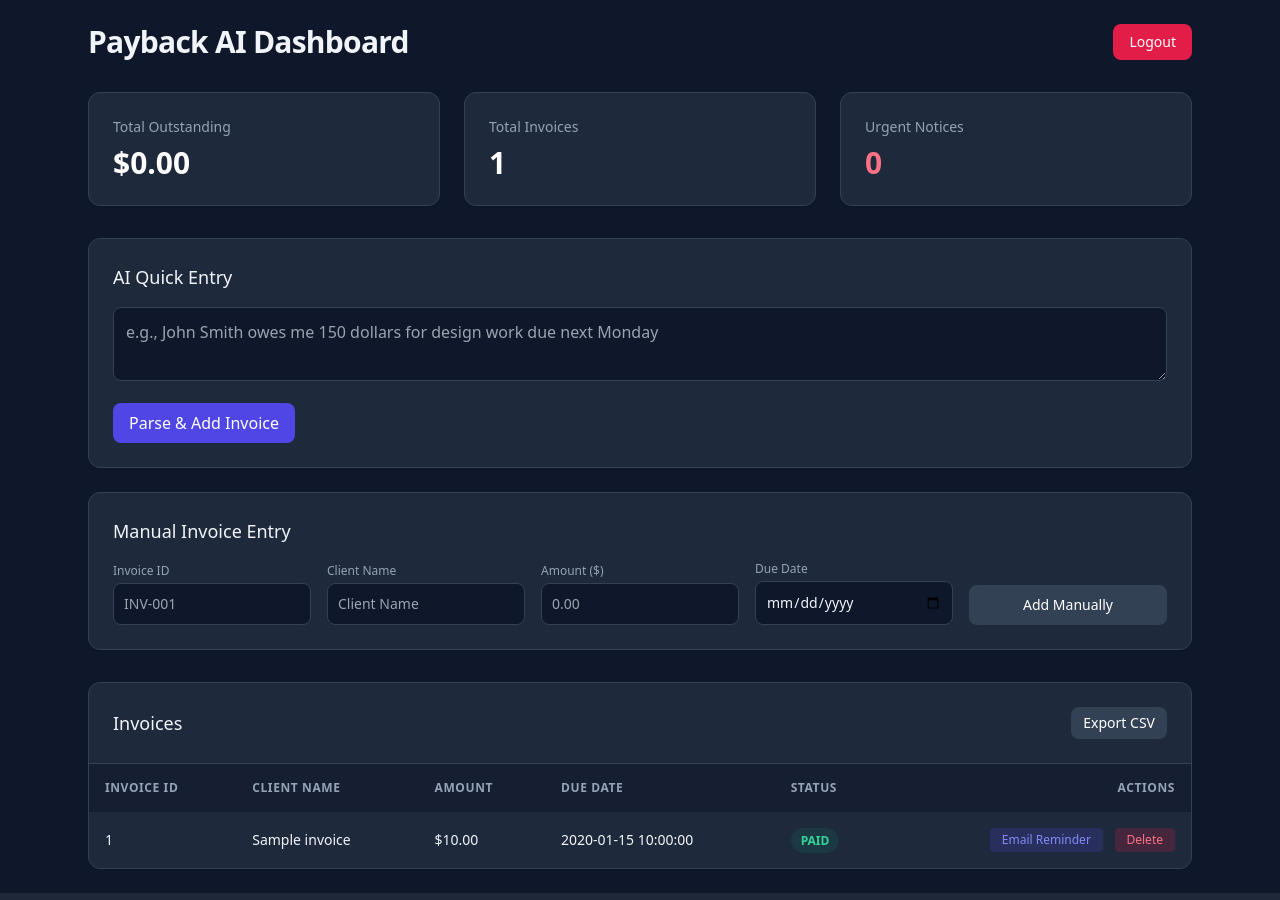
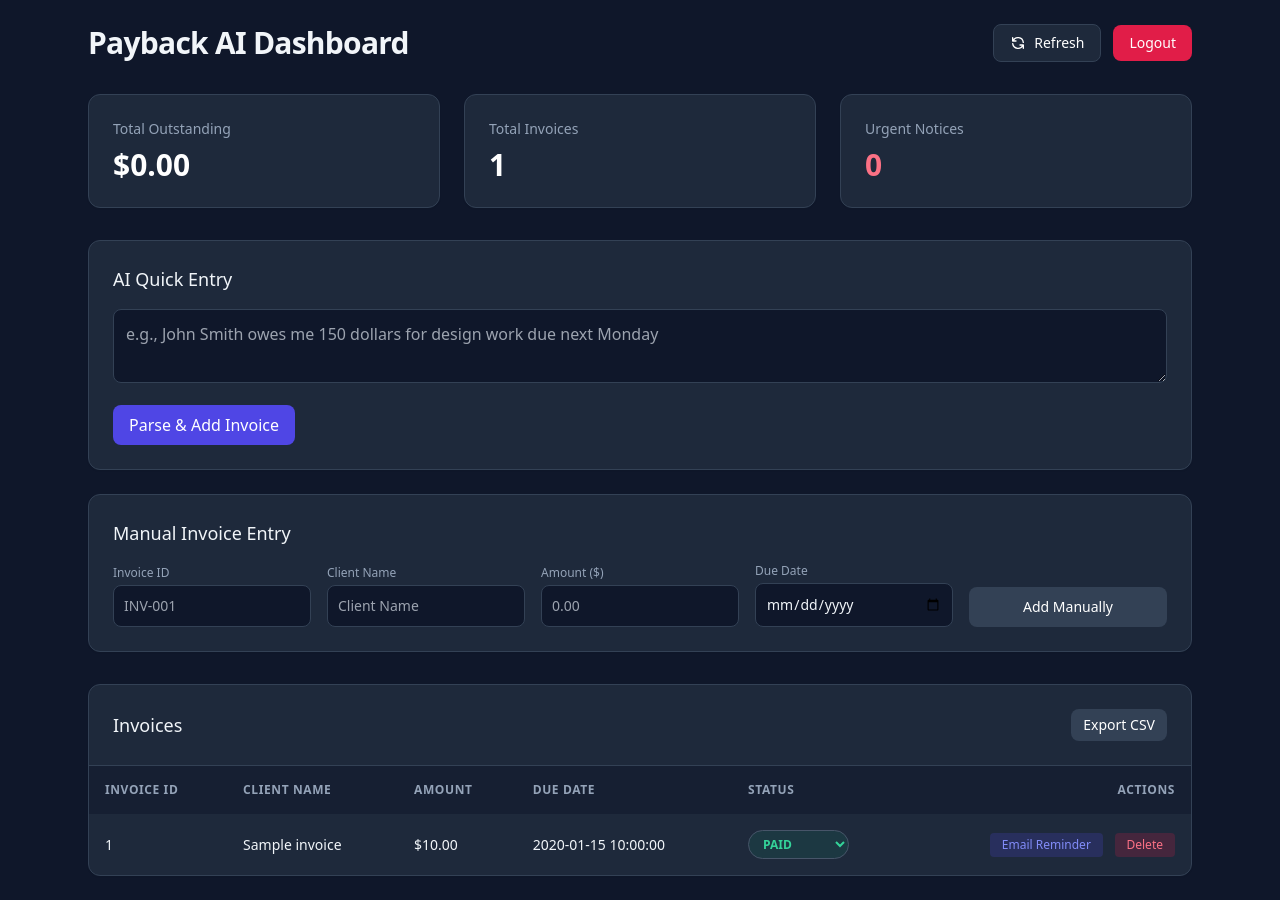
Before and after one commit to ajcrewz2003/Payback-ai, a FastAPI app: page / in a window 1280 px wide. Run offline with FastAPI, Linux system fonts and the light colour scheme; tables that the repository leaves empty hold one stand-in row (values such as "Sample post"); a database or web service that is not in the repository returns one stand-in record (values such as "Sample title"); some libraries are stand-ins or nearby versions.

Commit message:
feat: turn invoice status into an interactive dropdown selector

```diff
--- a/templates/index.html
+++ b/templates/index.html
@@ -10,7 +10,13 @@
     <div class="max-w-6xl mx-auto p-6">
         <header class="flex justify-between items-center mb-8">
             <h1 class="text-3xl font-bold tracking-tight">Payback AI Dashboard</h1>
-            <a href="/logout" class="bg-rose-600 hover:bg-rose-700 text-white px-4 py-2 rounded-lg text-sm font-medium transition">Logout</a>
+            <div class="flex items-center space-x-3">
+                <button onclick="location.reload()" class="bg-slate-800 hover:bg-slate-700 border border-slate-700 text-white px-4 py-2 rounded-lg text-sm font-medium transition flex items-center space-x-2">
+                    <svg class="w-4 h-4" fill="none" stroke="currentColor" stroke-width="2" viewBox="0 0 24 24"><path stroke-linecap="round" stroke-linejoin="round" d="M4 4v5h.582m15.356 2A8.001 8.001 0 004.582 9m0 0H9m11 11v-5h-.581m0 0a8.003 8.003 0 01-15.357-2m15.357 2H15"></path></svg>
+                    <span>Refresh</span>
+                </button>
+                <a href="/logout" class="bg-rose-600 hover:bg-rose-700 text-white px-4 py-2 rounded-lg text-sm font-medium transition">Logout</a>
+            </div>
         </header>
 
         <!-- Stats Overview -->
@@ -90,12 +96,15 @@
                             <td class="p-4">${{ "%.2f"|format(inv.amount) }}</td>
                             <td class="p-4">{{ inv.due_date }}</td>
                             <td class="p-4">
-                                <span class="px-2.5 py-1 rounded-full text-xs font-semibold
+                                <select onchange="updateStatus('{{ inv.invoice_id }}', this.value)"
+                                    class="px-2.5 py-1 rounded-full text-xs font-semibold border border-slate-600 cursor-pointer focus:outline-none
                                     {% if inv.status == 'PAID' %} bg-emerald-500/10 text-emerald-400
                                     {% elif inv.status == 'URGENT' %} bg-rose-500/10 text-rose-400
                                     {% else %} bg-amber-500/10 text-amber-400 {% endif %}">
-                                    {{ inv.status }}
-                                </span>
+                                    <option value="FRIENDLY" {% if inv.status == 'FRIENDLY' %}selected{% endif %} class="bg-slate-800 text-amber-400">FRIENDLY</option>
+                                    <option value="URGENT" {% if inv.status == 'URGENT' %}selected{% endif %} class="bg-slate-800 text-rose-400">URGENT</option>
+                                    <option value="PAID" {% if inv.status == 'PAID' %}selected{% endif %} class="bg-slate-800 text-emerald-400">PAID</option>
+                                </select>
                             </td>
                             <td class="p-4 text-right space-x-2">
                                 <button onclick="sendEmailModal('{{ inv.invoice_id }}')" class="bg-indigo-600/20 hover:bg-indigo-600/30 text-indigo-400 px-3 py-1 rounded transition text-xs font-medium">Email Reminder</button>
@@ -166,6 +175,19 @@
             else alert('Failed to create manual invoice.');
         });
 
+        async function updateStatus(id, newStatus) {
+            const res = await fetch(`/update-status/${id}`, {
+                method: 'POST',
+                headers: { 'Content-Type': 'application/json' },
+                body: JSON.stringify({ status: newStatus })
+            });
+            if (res.ok) {
+                location.reload();
+            } else {
+                alert('Failed to update status.');
+            }
+        }
+
         async function deleteInvoice(id) {
             if (!confirm('Are you sure you want to delete this invoice?')) return;
             const res = await fetch(`/delete-invoice/${id}`, { method: 'POST' });
```
